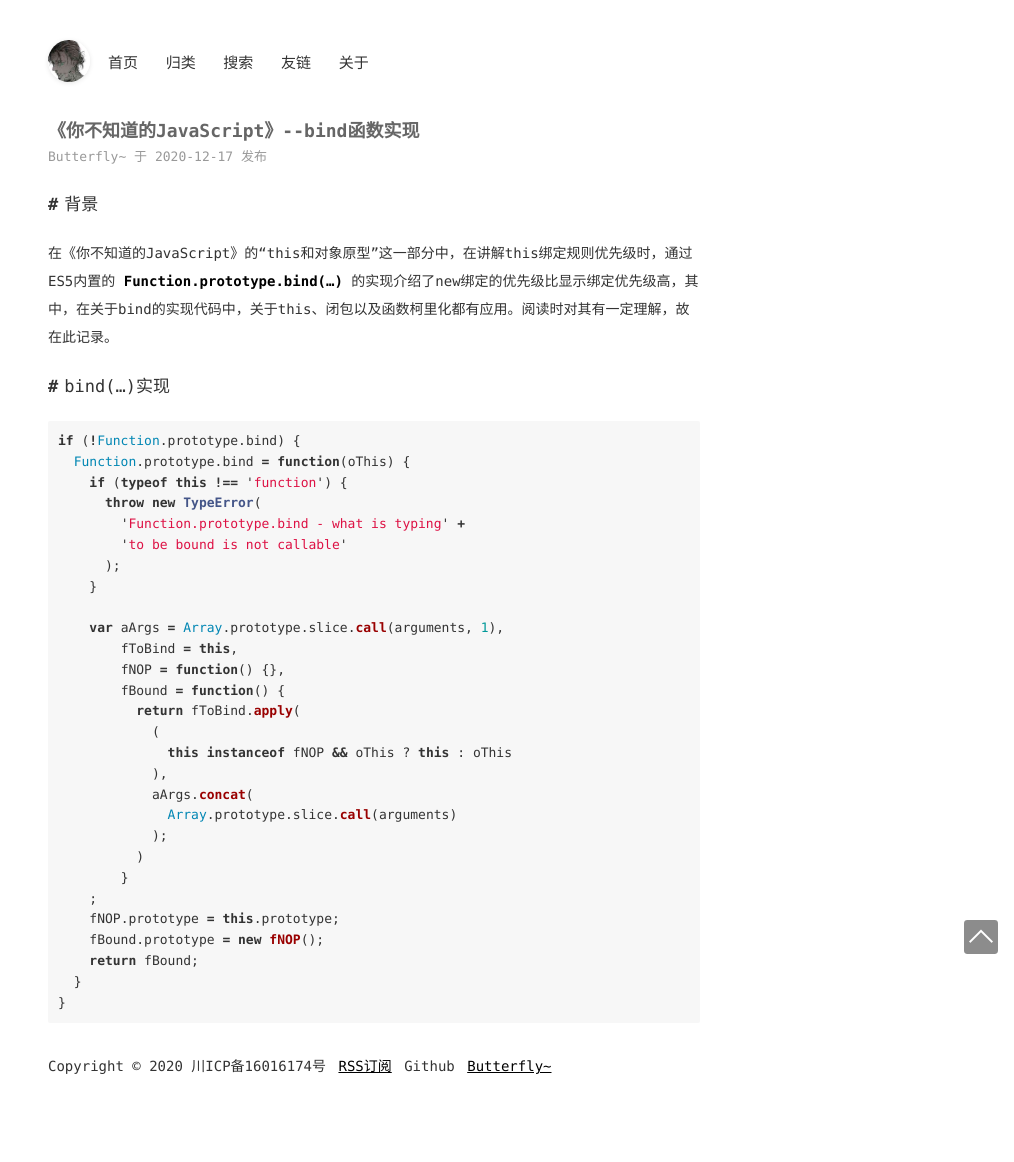
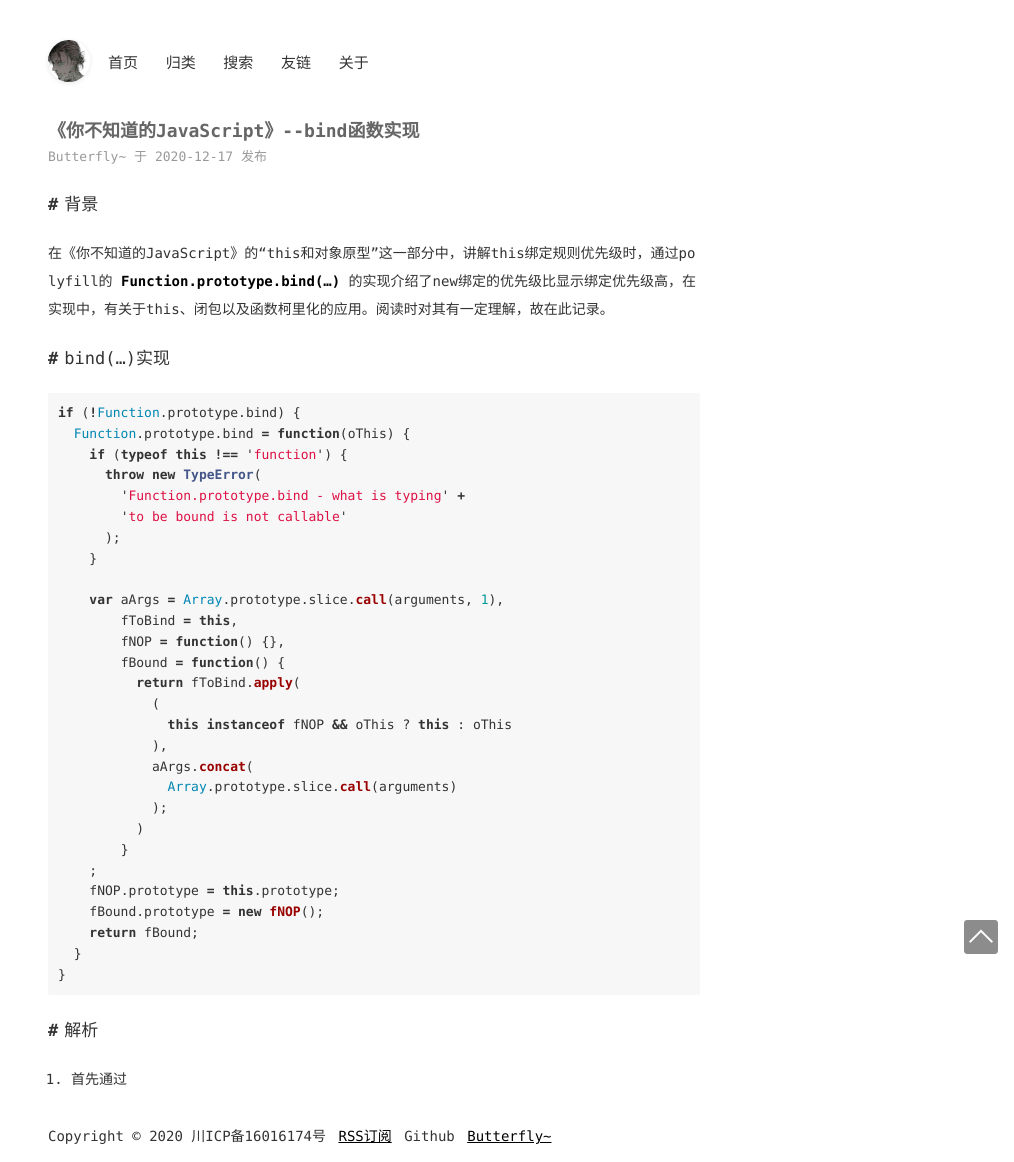
Before and after one commit to dengs-official/dengs-official.github.io, a Jekyll site: the page built from _posts/2020-12-17-《你不知道的JavaScript》--bind函数实现.md, in a window 1280 px wide. Shown: the whole page, without its empty margins (266-1280 px from the left). Built offline with Jekyll 4.4.1, drawn with Linux system fonts in a browser that asks for light colours; comment, search, counter and statistics services are not loaded; before the commit the page ends 1092 px from its top, so only the background shows below that.

Commit message:
fix(Global): 更新文档

````diff
--- a/_posts/2020-12-17-你不知道的JavaScript》--bind函数实现.md
+++ b/_posts/2020-12-17-《你不知道的JavaScript》--bind函数实现.md
@@ -6,7 +6,7 @@
 
 ## 背景
 
-在《你不知道的JavaScript》的“this和对象原型”这一部分中，在讲解this绑定规则优先级时，通过ES5内置的 **Function.prototype.bind(...)** 的实现介绍了new绑定的优先级比显示绑定优先级高，其中，在关于bind的实现代码中，关于this、闭包以及函数柯里化都有应用。阅读时对其有一定理解，故在此记录。
+在《你不知道的JavaScript》的“this和对象原型”这一部分中，讲解this绑定规则优先级时，通过polyfill的 **Function.prototype.bind(...)** 的实现介绍了new绑定的优先级比显示绑定优先级高，在实现中，有关于this、闭包以及函数柯里化的应用。阅读时对其有一定理解，故在此记录。
 
 ## bind(...)实现
 ```javascript
@@ -39,3 +39,7 @@
   }
 }
 ```
+
+## 解析
+
+1. 首先通过
````
Also changed, not shown: _posts/2020-05-17-2019-nCoV疫情记录.md (+1 -1 lines), _posts/2020-05-24-Vue.js基于iframe实现Portal整合应用.md (+1 -1 lines), _posts/2020-09-10-Vue.js首屏优化之路.md (+1 -1 lines), _posts/2020-12-20-Echarts中的color使用.md (deleted, +0 -12 lines).
